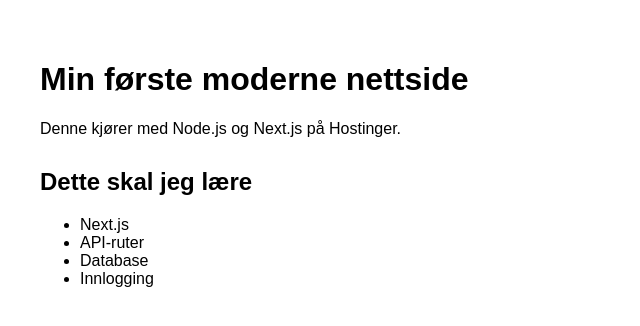
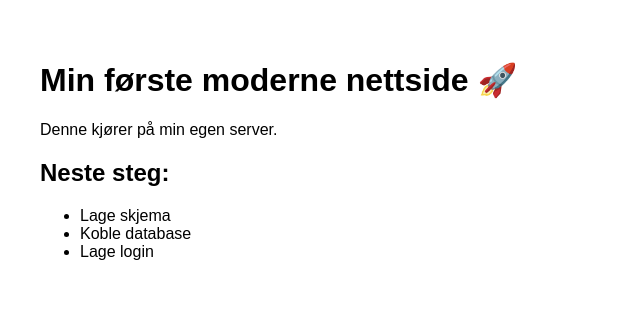
Before and after one commit to oesalv/deploy-nextjs, a Next.js app: page / in a window 1280 px wide. Shown: the top 326 px of the page, without its empty margins (0-640 px from the left). Built offline with nearby package versions, Linux system fonts and the light colour scheme.

Commit message:
Update forside

```diff
--- a/app/page.js
+++ b/app/page.js
@@ -1,18 +1,15 @@
 export default function Home() {
   return (
-    <main style={{ padding: "40px", fontFamily: "Arial, sans-serif" }}>
-      <h1>Min første moderne nettside</h1>
-      <p>Denne kjører med Node.js og Next.js på Hostinger.</p>
+    <main style={{ padding: "40px", fontFamily: "Arial" }}>
+      <h1>Min første moderne nettside 🚀</h1>
+      <p>Denne kjører på min egen server.</p>
 
-      <section style={{ marginTop: "30px" }}>
-        <h2>Dette skal jeg lære</h2>
-        <ul>
-          <li>Next.js</li>
-          <li>API-ruter</li>
-          <li>Database</li>
-          <li>Innlogging</li>
-        </ul>
-      </section>
+      <h2 style={{ marginTop: "20px" }}>Neste steg:</h2>
+      <ul>
+        <li>Lage skjema</li>
+        <li>Koble database</li>
+        <li>Lage login</li>
+      </ul>
     </main>
   );
 }
```
